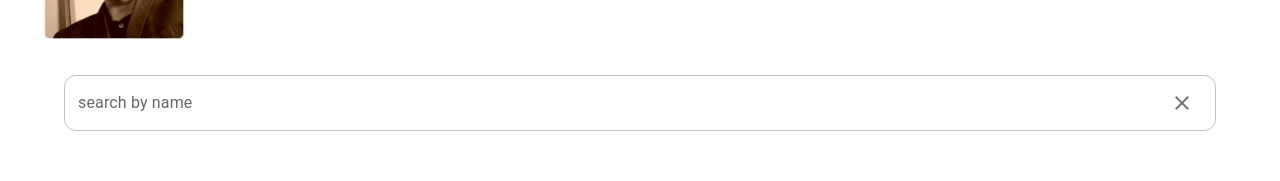
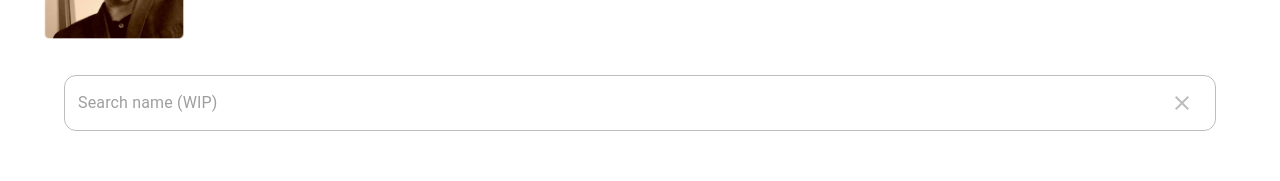
Before and after one commit to DevLukeHere/nextjs-list-users, a Next.js app: page / in a window 1280 px wide. Shown: the part 273-454 px from the top of the page. Built offline with nearby package versions, Linux system fonts and the light colour scheme; no server answers.

Commit message:
style: disable search bar

```diff
--- a/app/components/Searchbar.tsx
+++ b/app/components/Searchbar.tsx
@@ -12,7 +12,11 @@ import IconButton from "@mui/material/IconButton";
 import InputAdornment from "@mui/material/InputAdornment";
 import ClearIcon from "@mui/icons-material/Clear";
 
-type event = any;
+interface EventProps {
+  target: {
+    value: string;
+  };
+}
 
 export default function Searchbar() {
   const name = useAppSelector((state) => state.filterReducer.name);
@@ -24,7 +28,7 @@ export default function Searchbar() {
     dispatch(reset());
   }
 
-  function handleChange(event: event) {
+  function handleChange(event: EventProps) {
     const name = event.target.value;
 
     dispatch(setNameFilter(name));
@@ -44,13 +48,14 @@ export default function Searchbar() {
         <TextFieldStyled
           id="searchbar"
           variant="outlined"
-          label="search by name"
+          label="Search name (WIP)"
           value={name}
           onChange={handleChange}
+          disabled={true}
           InputProps={{
             endAdornment: (
               <InputAdornment position="end">
-                <IconButton onClick={handleClear}>
+                <IconButton disabled={true} onClick={handleClear}>
                   <ClearIcon />
                 </IconButton>
               </InputAdornment>
--- a/app/hooks/useUsers.tsx
+++ b/app/hooks/useUsers.tsx
@@ -1,12 +1,8 @@
 import useSWR from "swr";
 import axios from "axios";
 
-type results = number;
-type page = number;
-type url = string;
-
-export default function useUsers(page: page, results: results) {
-  const fetcher = (url: url) =>
+export default function useUsers(page: number, results: number) {
+  const fetcher = (url: string) =>
     axios.get(url).then((response) => response.data.results);
   const { data, mutate, error, isLoading, isValidating } = useSWR(
     `https://randomuser.me/api/?page=${page}&results=${results}&seed=foobar`,
```
